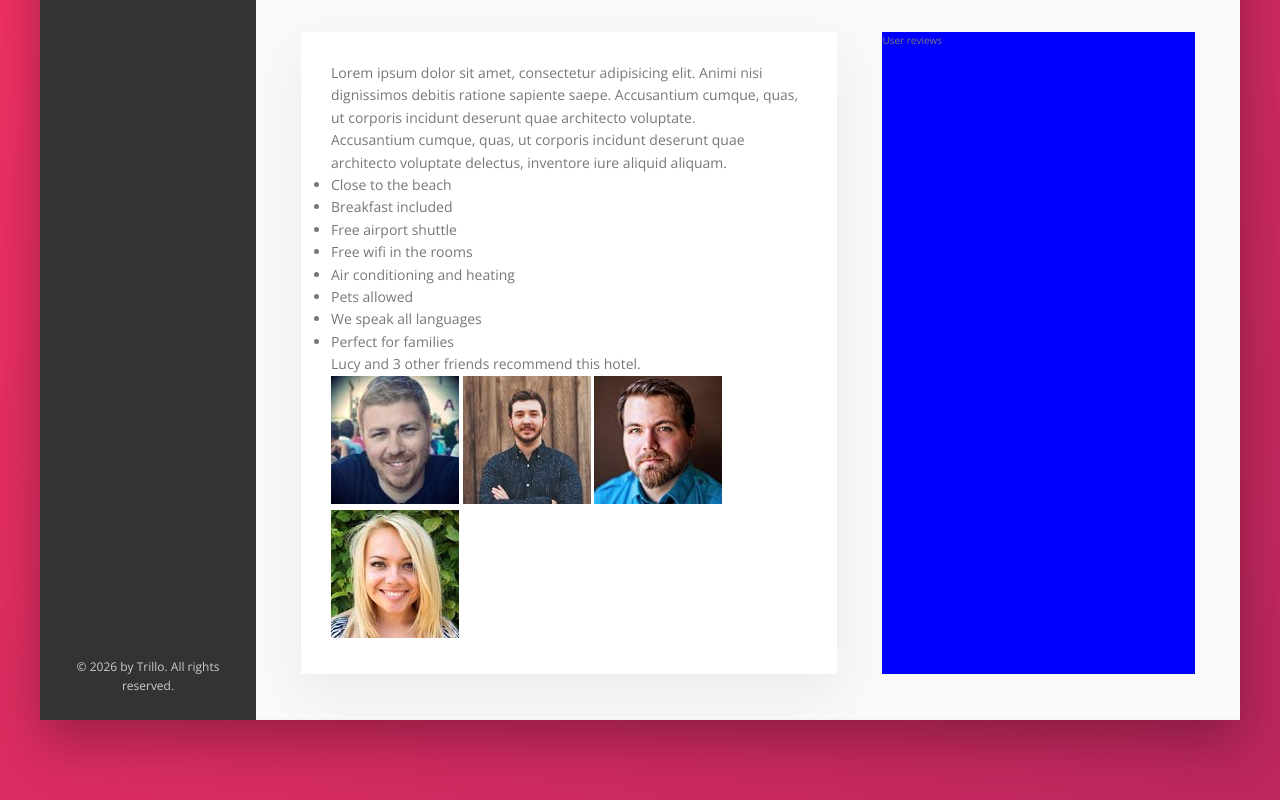
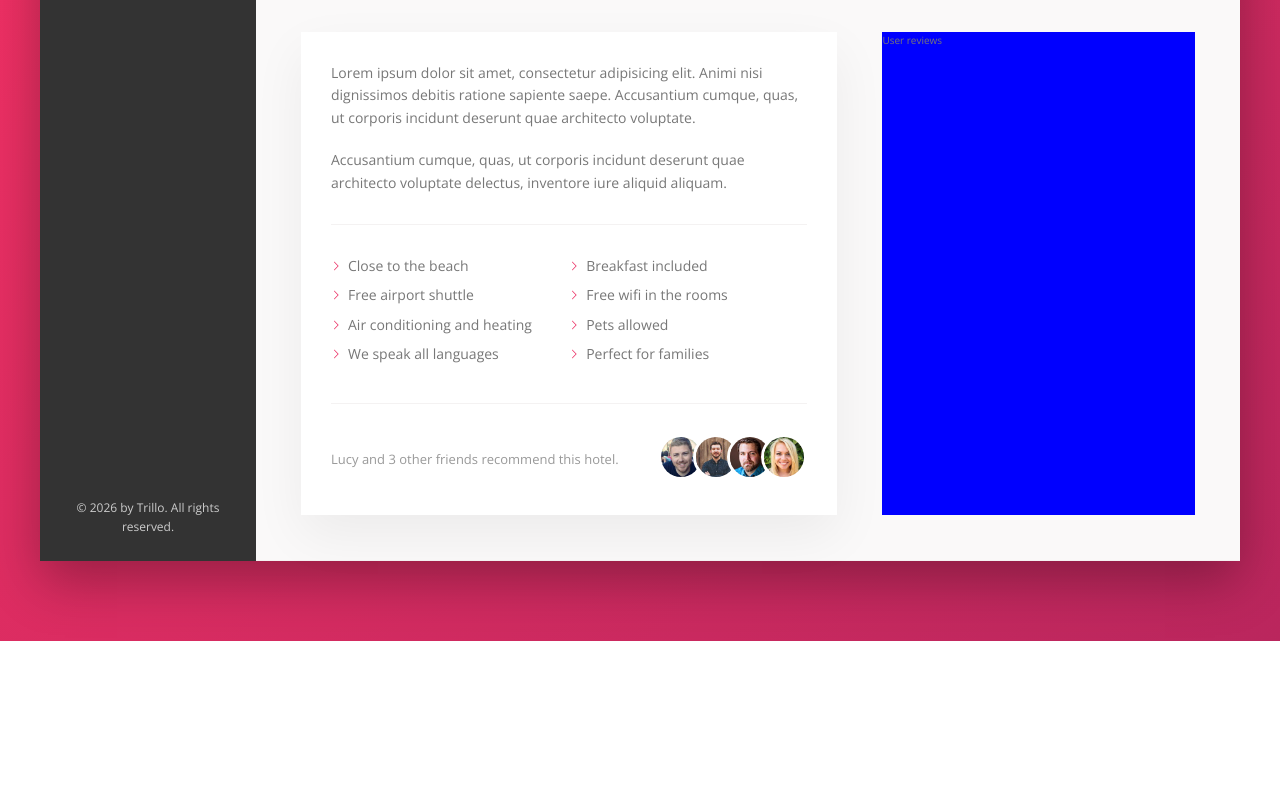
Before and after one commit to hihuydo/frontend-css-trillo, a website: page index.html in a window 1280 px wide. Shown: the part 615-1415 px from the top of the page. After the commit the page ends 1256 px from the top, so only its background shows below. Drawn offline with nearby package versions, Linux system fonts and the light colour scheme.

Commit message:
finish building description section

```diff
--- a/sass/_components.scss
+++ b/sass/_components.scss
@@ -309,3 +309,84 @@
         box-shadow: none;
     }
 }
+
+////////////////////////////////////////
+/// PARAGRAPH
+.paragraph:not(:last-of-type) {
+    margin-bottom: 2rem;
+
+}
+
+////////////////////////////////////////
+/// LIST
+.list {
+    list-style: none;
+    margin: 3rem 0;
+    padding: 3rem 0;
+    border-top: var(--line);
+    border-bottom: var(--line);
+
+    display: flex;
+    flex-wrap: wrap; /* to wrap the list items to the next line if they don't fit in one line */
+
+    &__item {
+        flex: 0 0 50%; /* to make the list items take 50% of the width of the parent element */
+        margin-bottom: .7rem;
+    }
+
+    &__item::before {
+        content: "";
+        display: inline-block;
+        width: 1rem;
+        height: 1rem;
+        margin-right: .7rem;
+
+        /* Older browsers
+        background-image: url(../img/chevron-thin-right.svg);
+        background-size: cover;
+        background-repeat: no-repeat;
+        background-position: center; */
+
+        // Newer browsers - masks
+        background-color: var(--color-primary);
+        -webkit-mask-image: url(../img/chevron-thin-right.svg);
+        -webkit-mask-size: cover;
+        -webkit-mask-repeat: no-repeat;
+        -webkit-mask-position: center;
+        mask-image: url(../img/chevron-thin-right.svg);
+        mask-size: cover;
+        mask-repeat: no-repeat;
+        mask-position: center;
+    }
+}
+
+////////////////////////////////////////
+/// RECOMMEND
+.recommend {
+    font-size: 1.3rem;
+    color: var(--color-grey-dark-3);
+
+    display: flex;
+    justify-content: space-between;
+    align-items: center;
+
+    &__count {
+
+    }
+
+    &__friends {
+
+    }
+
+    &__photo {
+        box-sizing: content-box; /* to include the border in the size of the photo */
+        height: 4rem;
+        width: 4rem;
+        border-radius: 50%;
+        border: 3px solid #fff;
+
+        &:not(:last-child) {
+            margin-right: -1.5rem;
+        }
+    }
+}
```
Also changed, not shown: css/style.css, img/user.jpg, 1 other file.
